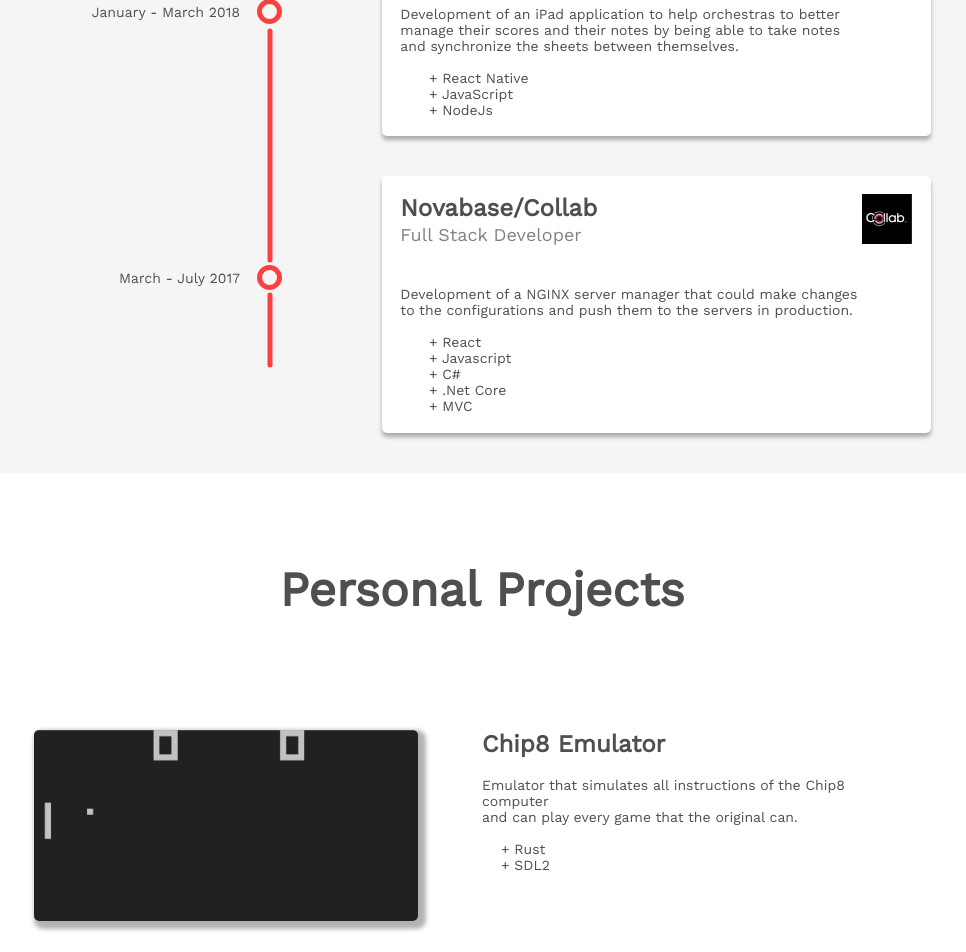
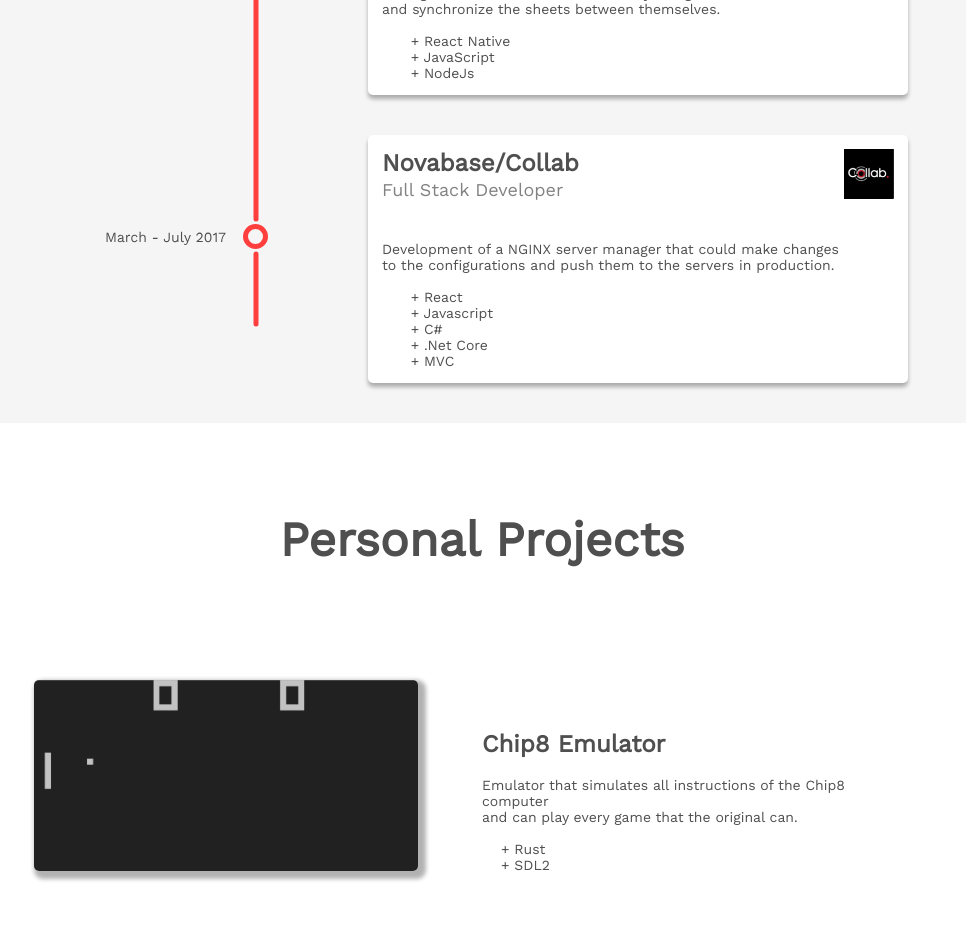
Before and after one commit to DNDXIII/dndxiii.github.io, a React (Create React App) app: page / in a window 1280 px wide. Shown: the part 1060-2012 px from the top of the page, without its empty margins (158-1124 px from the left). Built offline with nearby package versions, Linux system fonts and the light colour scheme.

Commit message:
Responsive done

```diff
--- a/src/Application/Components/Card.tsx
+++ b/src/Application/Components/Card.tsx
@@ -4,10 +4,13 @@ import Colors from '../Themes/Colors';
 
 const Container = styled.div`
   width: 40vw;
-  padding: 3%;
-  margin-left: 100px;
+  padding: 14px;
   margin-bottom: 5vh;
   background-color: ${Colors.white};
+
+  @media (max-width: 1023px) {
+    width: 80vw;
+  }
 
   border-radius: 5px;
   box-shadow: 0px 4px 4px rgba(0, 0, 0, 0.3);
@@ -45,14 +48,14 @@ const Title = styled.div`
 `;
 
 const SubTitle = styled.div`
-  padding-top: 1%;
+  margin-top: 1%;
   color: ${Colors.grey};
   font-size: 18px;
 `;
 
 const Description = styled.div`
   white-space: pre-wrap;
-  padding-top: 8%;
+  margin-top: 8%;
   font-size: 14px;
 `;
 
@@ -60,6 +63,10 @@ const Icon = styled.img`
   float: right;
   width: 50px;
   height: 50px;
+
+  @media (max-width: 350px) {
+    display: none;
+  }
 `;
 
 const HeaderContainer = styled.div`
--- a/src/Application/Components/Footer.tsx
+++ b/src/Application/Components/Footer.tsx
@@ -33,7 +33,7 @@ const Icon = styled.img`
 `;
 
 const FooterText = styled.div`
-  margin-top: 23px;
+  margin: 24px 5vw 0px;
   text-align: center;
   white-space: pre-wrap;
 `;
--- a/src/Application/Components/Navbar.tsx
+++ b/src/Application/Components/Navbar.tsx
@@ -18,6 +18,10 @@ const List = styled.ul`
 const ListItem = styled.li`
   display: inline-block;
   margin: 20px;
+
+  @media (max-width: 1023px) {
+    margin: 20px 12px;
+  }
 `;
 
 const Link = styled.a`
--- a/src/Application/Components/Project.tsx
+++ b/src/Application/Components/Project.tsx
@@ -3,12 +3,20 @@ import styled from 'styled-components';
 import Colors from '../Themes/Colors';
 
 const Container = styled.div`
-  padding-left: 15vw;
-  padding-right: 15vw;
-  padding-bottom: 7vw;
+  margin-left: 15vw;
+  margin-right: 15vw;
+  margin-bottom: 7vw;
+  padding-bottom: 4vh;
   background-color: ${Colors.white};
   justify-content: center;
   display: flex;
+  align-items:center;
+
+  @media (max-width: 767px) {
+    flex-direction:column;
+    border-radius: 5px;
+    box-shadow: 4px 4px 4px 4px rgba(0, 0, 0, 0.3);
+  }
 `;
 
 const Title = styled.div`
@@ -20,6 +28,7 @@ const Description = styled.div`
   white-space: pre-wrap;
   padding-top: 5%;
   font-size: 14px;
+
 `;
 
 const Image = styled.img`
@@ -27,6 +36,13 @@ const Image = styled.img`
   max-width: 30vw;
   max-height: 15vw;
   box-shadow: 4px 4px 4px 4px rgba(0, 0, 0, 0.3);
+  margin-bottom: 4vw;
+
+   @media (max-width: 767px) {
+    max-width: 100%;
+    max-height: 100%;
+    box-shadow: none;
+  }
 `;
 
 const TextContainer = styled.div`
--- a/src/Application/Pages/About.tsx
+++ b/src/Application/Pages/About.tsx
@@ -16,6 +16,9 @@ const Title = styled.h1`
   margin-bottom: 10vh;
   font-size: 72px;
   text-align: center;
+  @media (max-width: 1023px) {
+    font-size: 62px;
+  }
 `;
 
 const Description = styled.h2`
@@ -25,6 +28,10 @@ const Description = styled.h2`
   margin-right: 10vw;
   text-align: center;
   margin-bottom:20vh;
+
+  @media (max-width: 1023px) {
+    font-size: 18px;
+  }
 `;
 
 class About extends React.Component<{}, {}> {
--- a/src/Application/Pages/Experience.tsx
+++ b/src/Application/Pages/Experience.tsx
@@ -13,14 +13,20 @@ const Container = styled.div`
 
 const Title = styled.h1`
   padding-top: 7vh;
-  padding-bottom: 10vh;
+  margin-bottom: 10vh;
   font-size: 48px;
   text-align: center;
   font-weight: bold;
+
+  @media (max-width: 1023px) {
+    font-size: 40px;
+  }
 `;
 
 const Timeline = styled.img`
   margin-bottom: 10vh;
+
+  margin-right: 100px;
 
   @media (max-width: 1023px) {
     display: none;
@@ -30,7 +36,7 @@ const Timeline = styled.img`
 const ContentContainer = styled.div`
   display: flex;
   align-items: center;
-  justify-content:center;
+  justify-content: center;
 `;
 
 const CardContainer = styled.div`
--- a/src/Application/Pages/PersonalProjects.tsx
+++ b/src/Application/Pages/PersonalProjects.tsx
@@ -14,6 +14,10 @@ const Title = styled.h1`
   padding-top: 7vh;
   text-align: center;
   font-weight: bold;
+
+  @media (max-width: 1023px) {
+    font-size: 40px;
+  }
 `;
 
 class PersonalProjects extends React.Component<{}, {}> {
--- a/tsconfig.json
+++ b/tsconfig.json
@@ -1,6 +1,7 @@
 {
   "compilerOptions": {
     "outDir": "build/dist",
+    "baseUrl": ".",
     "module": "esnext",
     "target": "es5",
     "lib": ["es6", "dom"],
```
Also changed, not shown: public/index.html (+1 -21 lines).
